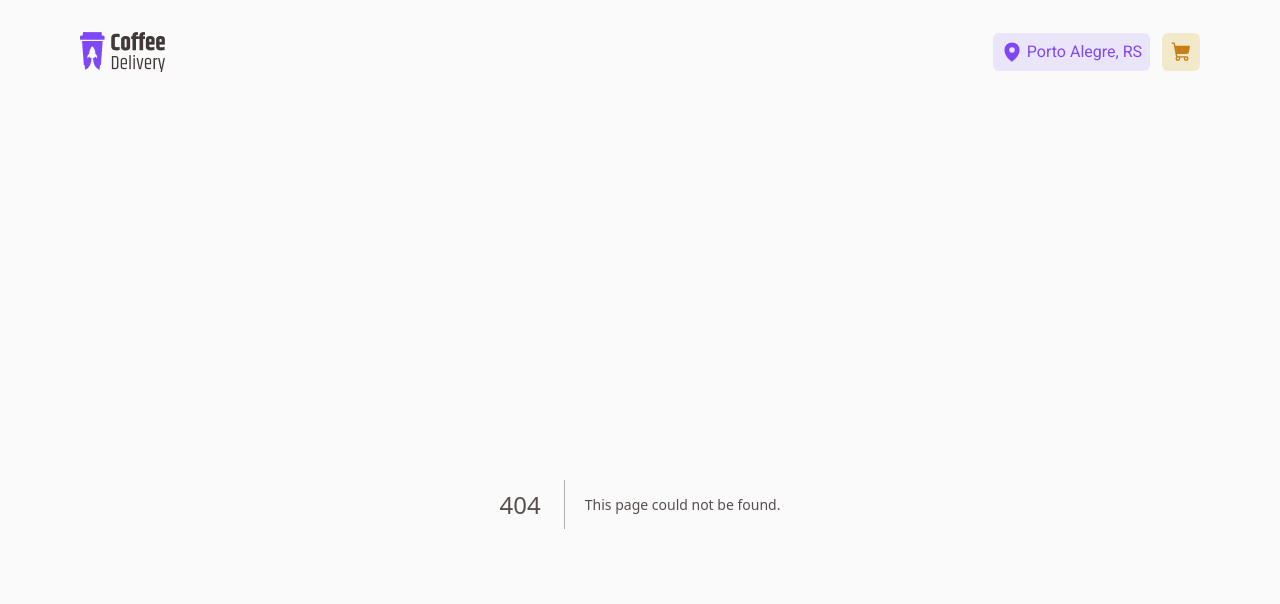
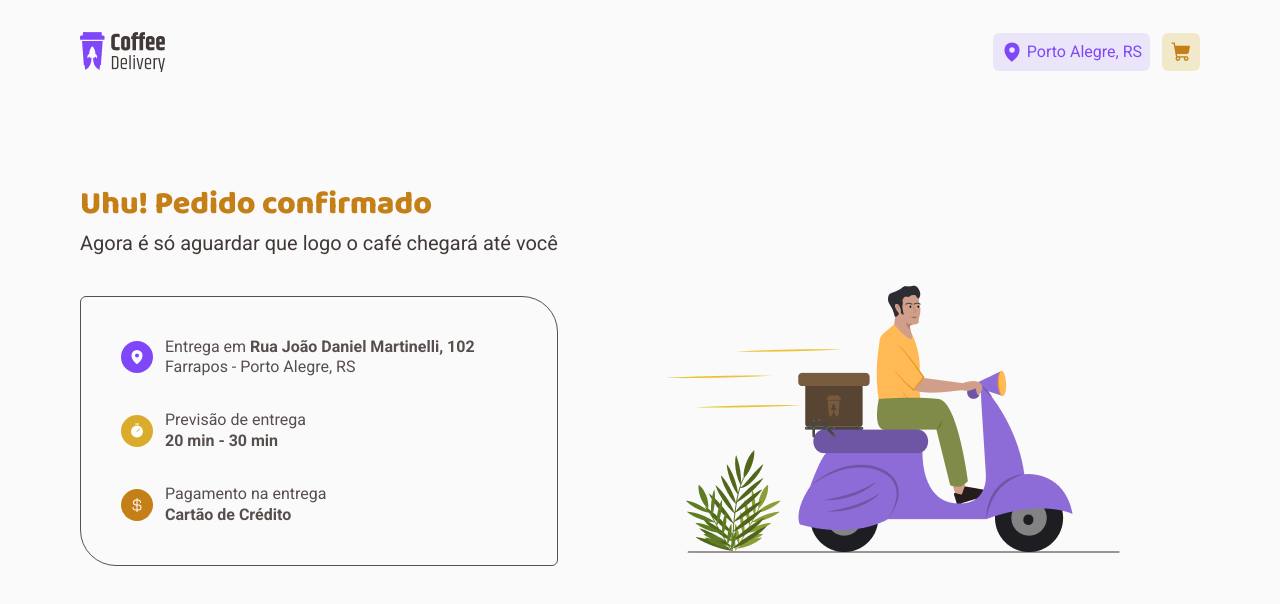
Before and after one commit to lucassamuel94/coffee-delivery, a Next.js app: page /order-success in a window 1280 px wide. Before the commit this address had no page. Shown: the top 604 px of the page. Built offline with nearby package versions, Linux system fonts and the light colour scheme.

Commit message:
✨ add page order success

```diff
--- /dev/null
+++ b/src/app/order-success/page.tsx
@@ -0,0 +1,68 @@
+'use client'
+
+import Image from 'next/image'
+
+import { CurrencyDollar, MapPin, Timer } from '@phosphor-icons/react'
+import PictureSuccess from '../../../public/assets/picture-success.png'
+
+export default function OrderSuccessPage() {
+	return (
+		<main className='container flex flex-col gap-24 pt-20 lg:flex-row'>
+			<div>
+				<h2 className='font-extrabold font-title text-title-lg text-yellow-dark'>Uhu! Pedido confirmado</h2>
+				<p className='mt-1 text-xl text-gray-subtitle'>Agora é só aguardar que logo o café chegará até você</p>
+
+				<div className='mt-10 rounded-tl-md rounded-br-md rounded-tr-[36px] rounded-bl-[36px] p-10 border space-y-8 '>
+					<div className='flex items-center gap-3'>
+						<div className='flex items-center justify-center w-8 h-8 text-white rounded-full bg-purple'>
+							<MapPin size='16' weight='fill' />
+						</div>
+
+						<div>
+							<p>
+								Entrega em <strong>Rua João Daniel Martinelli, 102</strong>
+								<br /> Farrapos - Porto Alegre, RS
+							</p>
+						</div>
+					</div>
+
+					<div className='flex items-center gap-3'>
+						<div className='flex items-center justify-center w-8 h-8 text-white rounded-full bg-yellow'>
+							<Timer size='16' weight='fill' />
+						</div>
+
+						<div>
+							<p>
+								Previsão de entrega
+								<br /> <strong>20 min - 30 min </strong>
+							</p>
+						</div>
+					</div>
+
+					<div className='flex items-center gap-3'>
+						<div className='flex items-center justify-center w-8 h-8 text-white rounded-full bg-yellow-dark'>
+							<CurrencyDollar size='16' />
+						</div>
+
+						<div>
+							<p>
+								Pagamento na entrega
+								<br /> <strong>Cartão de Crédito</strong>
+							</p>
+						</div>
+					</div>
+				</div>
+			</div>
+			<div className='flex items-end'>
+				<Image
+					src='/assets/picture-success.png'
+					alt='Imagem do entregar saindo com pedido'
+					width='492'
+					height='293'
+					className='cover'
+					priority
+				/>
+			</div>
+		</main>
+	)
+}
```
